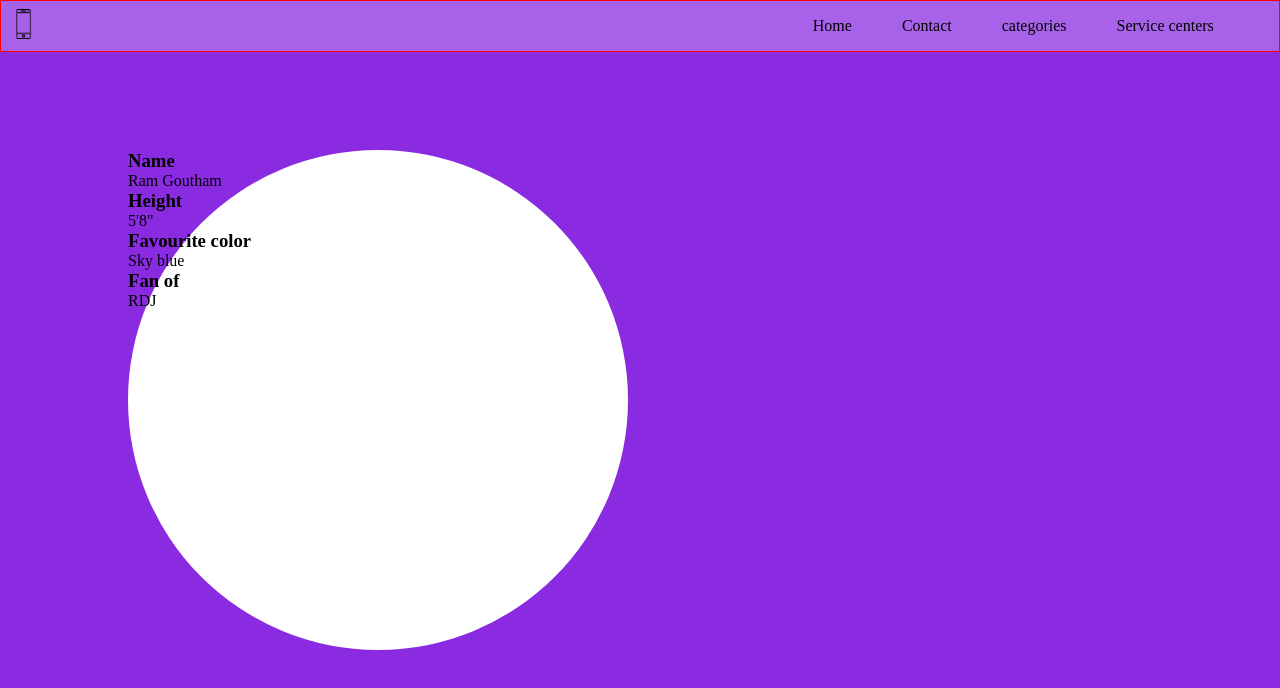
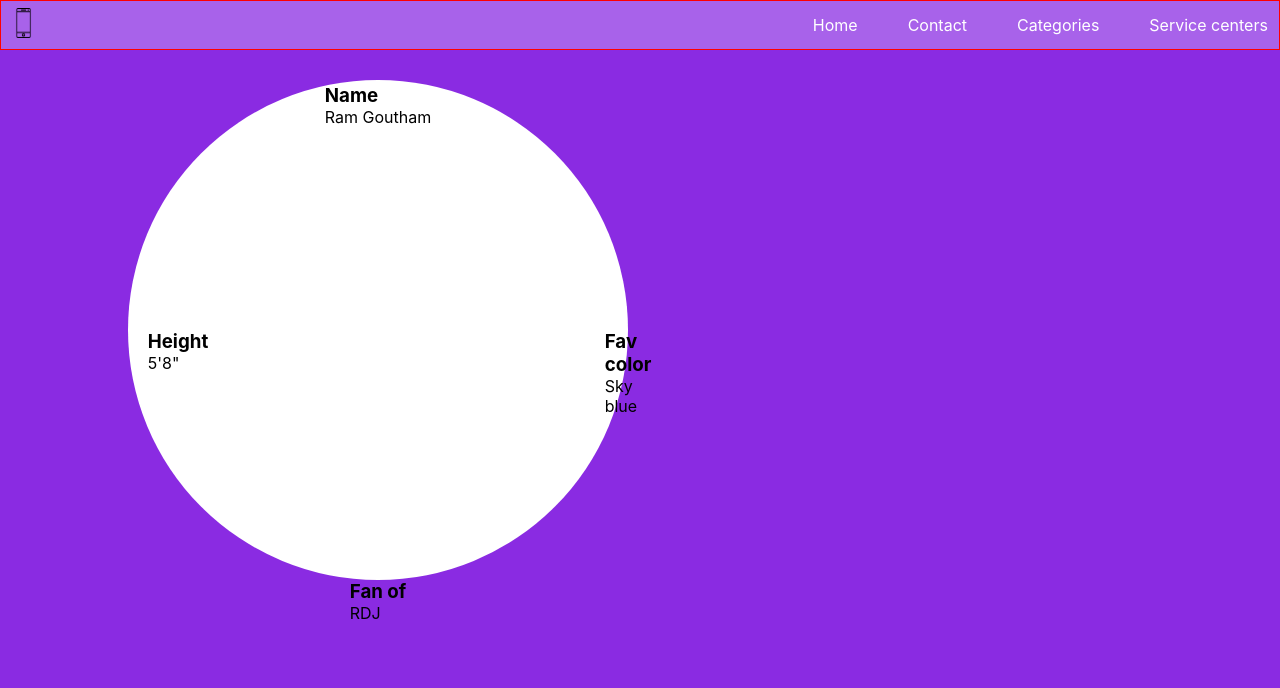
Before and after one commit to Ram-Goutham/Project1, a plain HTML site: page index.html in a window 1280 px wide. Drawn offline with Linux system fonts and the light colour scheme.

Commit message:
--- Auto-Git Commit ---

```diff
--- a/index.html
+++ b/index.html
@@ -16,16 +16,16 @@
         <div class="list">
             <ul>
                 <li>
-                    Home
+                    <a href="#" class="">Home</a>
                 </li>
                 <li>
-                    Contact
+                    <a href="#" class="">Contact</a>
                 </li>
                 <li>
-                    categories
+                    <a href="#" class="">Categories</a>
                 </li>
                 <li>
-                    Service centers
+                    <a href="#" class="">Service centers</a>
                 </li>
             </ul>
         </div>
@@ -41,7 +41,7 @@
                 <p>5'8"</p>
             </div>
             <div class="three">
-                <h3>Favourite color</h3>
+                <h3>Fav color</h3>
                 <p>Sky blue</p>
             </div>
             <div class="four">
@@ -49,6 +49,8 @@
                 <p>RDJ</p>
             </div>
         </div>
+
+
     </main>
     <footer>
 
--- a/project1.css
+++ b/project1.css
@@ -4,6 +4,8 @@
     padding: 0;
     text-decoration: none;
     list-style-type: none;
+    box-sizing: border-box ;
+    font-family:-apple-system, BlinkMacSystemFont, 'Segoe UI', Roboto, Oxygen, Ubuntu, Cantarell, 'Open Sans', 'Helvetica Neue', sans-serif;
 }
 body{
     background-color: blueviolet;
@@ -34,6 +36,10 @@ header{
     margin-left:40px;
     padding:5px;
 }
+.list ul li a{
+    color:white;
+
+}
 .list ul li:hover{
     background-color: rgba(255, 255, 255, 0.527);
     border-radius:10px;
@@ -44,22 +50,34 @@ header{
     position:absolute;
     height:500px;
     width:500px;
-    top:50%;
+    top:10%;
     left: 10%;
-    transform: translateY(-50%);
-    border-radius: 50%;
+    border-radius:50% ;
     background-color: white;
+    transform: rotate();
+}
+.one{
+    position:absolute;
+    top:0;
+    left:50%;
+    transform: translate(-50%,10%);
 
 }
-.one{
-    left:
-}
 .two{
-
+    position:absolute;
+    top:50%;
+    left:10%;
+    transform: translateX(-50%);
 }
 .three{
-
+    position:absolute;
+    top:50%;
+    left:100%;
+    transform: translateX(-50%);
 }
 .four{
-
+    position:absolute;
+    top:100%;
+    left:50%;
+    transform: translateX(-50%);
 }
```
